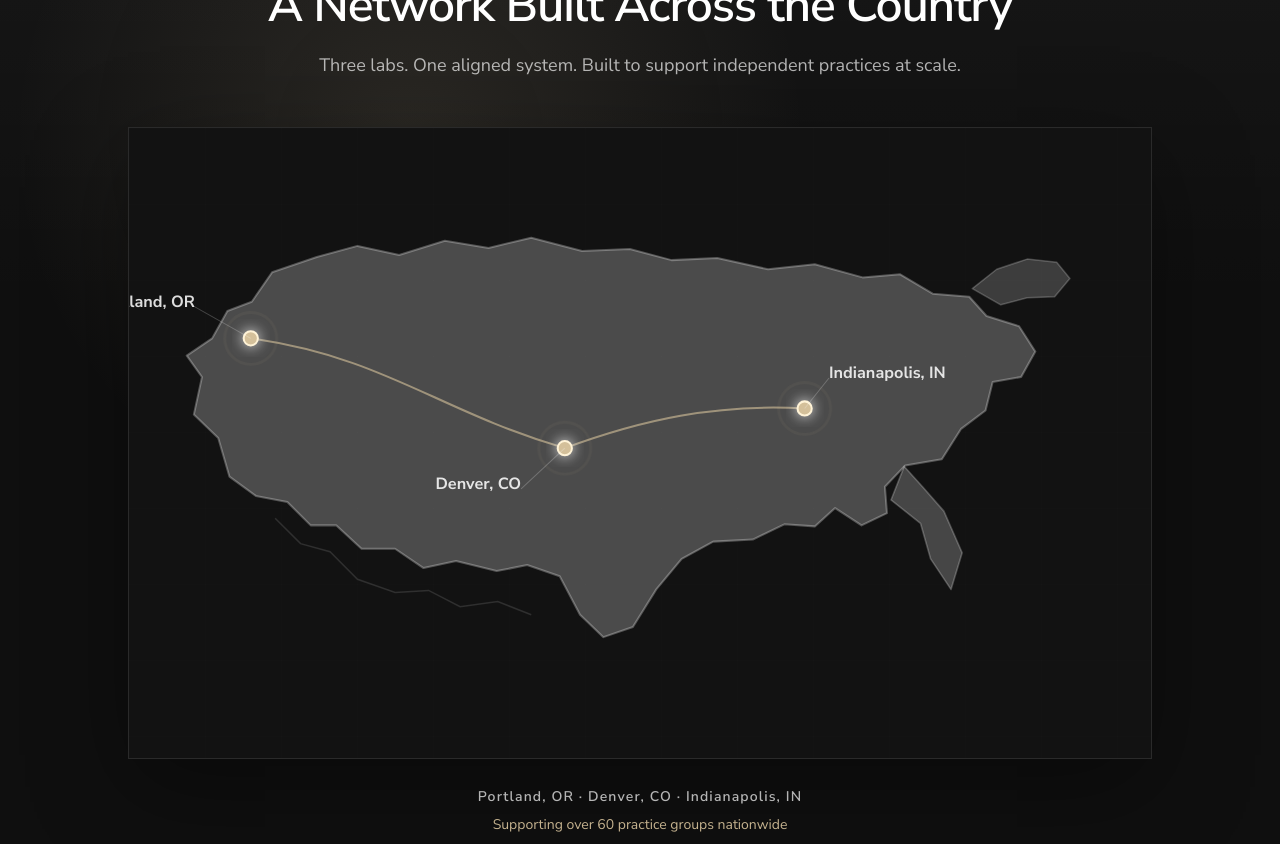
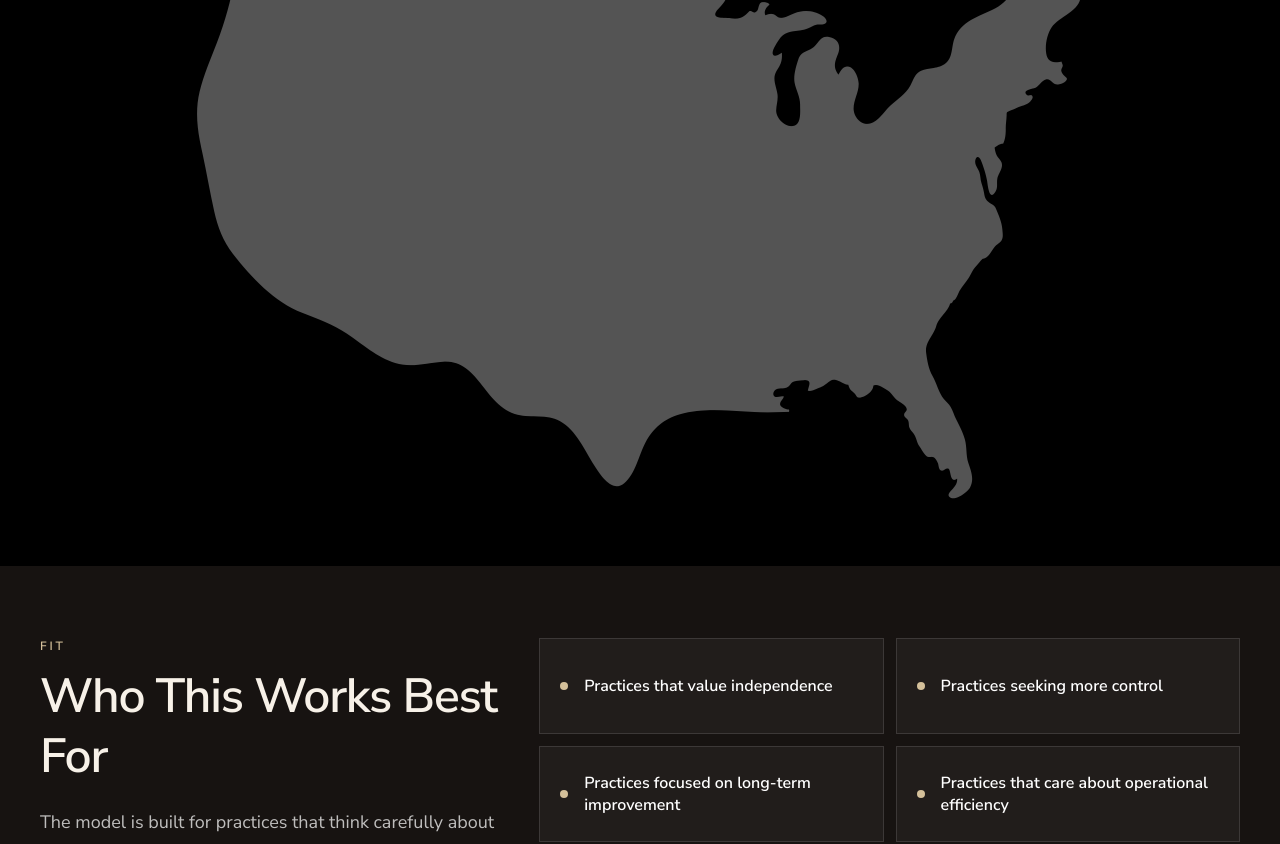
Before and after one commit to jimdayok/artisan-site, a Next.js app: page /artisan-model in a window 1280 px wide. Shown: the part 4980-5824 px from the top of the page. Built offline with nearby package versions, Linux system fonts and the light colour scheme.

Commit message:
update homepage layout and artisan model

```diff
--- a/app/components/NetworkMap.tsx
+++ b/app/components/NetworkMap.tsx
@@ -1,170 +1,15 @@
-const labLocations = [
-  {
-    city: "Portland, OR",
-    x: 117,
-    y: 207,
-    labelX: 62,
-    labelY: 176,
-  },
-  {
-    city: "Denver, CO",
-    x: 426,
-    y: 315,
-    labelX: 383,
-    labelY: 355,
-  },
-  {
-    city: "Indianapolis, IN",
-    x: 662,
-    y: 276,
-    labelX: 686,
-    labelY: 246,
-  },
-];
+import Image from "next/image";
 
 export default function NetworkMap() {
-  const [portland, denver, indianapolis] = labLocations;
-
   return (
-    <section
-      id="network-map"
-      data-theme="dark"
-      className="relative overflow-hidden border-y border-white/10 bg-[#0f0f0f] px-5 py-16 text-white md:px-8 md:py-20 lg:px-10"
-    >
-      <div className="absolute inset-0 bg-[radial-gradient(circle_at_32%_26%,rgba(212,192,154,0.12),transparent_34%),linear-gradient(180deg,rgba(255,255,255,0.035),transparent_42%)]" />
-      <div className="relative mx-auto max-w-7xl">
-        <div className="mx-auto max-w-3xl text-center">
-          <p className="text-xs font-semibold uppercase tracking-[0.24em] text-[#d4c09a]">
-            National Footprint
-          </p>
-          <h2 className="mt-3 text-3xl font-semibold leading-tight tracking-tight md:text-5xl">
-            A Network Built Across the Country
-          </h2>
-          <p className="mx-auto mt-4 max-w-2xl text-base leading-7 text-white/68 md:text-lg">
-            Three labs. One aligned system. Built to support independent practices
-            at scale.
-          </p>
-        </div>
-
-        <div className="relative mx-auto mt-10 aspect-[1.62/1] max-w-5xl overflow-hidden border border-white/10 bg-[#121212] shadow-[0_28px_90px_rgba(0,0,0,0.35)] md:mt-12">
-          <div className="absolute inset-0 bg-[linear-gradient(90deg,rgba(255,255,255,0.026)_1px,transparent_1px),linear-gradient(180deg,rgba(255,255,255,0.026)_1px,transparent_1px)] bg-[size:76px_76px] opacity-30" />
-
-          <svg
-            viewBox="0 0 1000 620"
-            role="img"
-            aria-label="United States map showing Artisan Lab Network locations in Portland, Denver, and Indianapolis"
-            className="absolute inset-0 h-full w-full"
-          >
-            <defs>
-              <filter id="network-node-glow" x="-80%" y="-80%" width="260%" height="260%">
-                <feGaussianBlur stdDeviation="7" result="blur" />
-                <feColorMatrix
-                  in="blur"
-                  type="matrix"
-                  values="1 0 0 0 0.83 0 1 0 0 0.75 0 0 1 0 0.55 0 0 0 0.9 0"
-                />
-                <feMerge>
-                  <feMergeNode />
-                  <feMergeNode in="SourceGraphic" />
-                </feMerge>
-              </filter>
-            </defs>
-
-            <path
-              d="M79 207 94 180 118 171 138 142 182 127 222 116 263 125 308 111 351 118 393 108 443 121 490 119 531 130 576 128 626 139 672 134 719 147 756 144 788 163 824 166 841 185 873 195 889 220 875 245 847 250 840 278 816 296 797 326 761 332 741 353 743 379 718 391 692 374 672 392 642 390 611 405 572 407 541 424 516 454 493 491 464 501 441 479 421 441 389 430 359 436 319 426 287 433 259 414 226 414 201 391 176 391 153 368 122 362 96 343 85 305 61 282 69 245 54 224 79 207Z"
-              fill="rgba(255,255,255,0.24)"
-              stroke="rgba(255,255,255,0.28)"
-              strokeWidth="2"
-              strokeLinejoin="round"
-            />
-            <path
-              d="M760 333 778 353 799 377 817 418 806 454 786 424 776 389 747 366Z"
-              fill="rgba(255,255,255,0.22)"
-              stroke="rgba(255,255,255,0.24)"
-              strokeWidth="1.6"
-              strokeLinejoin="round"
-            />
-            <path
-              d="M827 158 851 139 881 129 910 132 923 148 908 166 881 167 855 174Z"
-              fill="rgba(255,255,255,0.18)"
-              stroke="rgba(255,255,255,0.22)"
-              strokeWidth="1.5"
-              strokeLinejoin="round"
-            />
-            <path
-              d="M141 384 166 409 195 417 222 444 259 457 292 455 323 471 360 466 393 479"
-              fill="none"
-              stroke="rgba(255,255,255,0.12)"
-              strokeWidth="1.5"
-            />
-
-            <path
-              d={`M${portland.x} ${portland.y} C250 226 300 278 ${denver.x} ${denver.y}`}
-              fill="none"
-              stroke="rgba(212,192,154,0.62)"
-              strokeLinecap="round"
-              strokeWidth="2"
-            />
-            <path
-              d={`M${denver.x} ${denver.y} C502 287 575 271 ${indianapolis.x} ${indianapolis.y}`}
-              fill="none"
-              stroke="rgba(212,192,154,0.62)"
-              strokeLinecap="round"
-              strokeWidth="2"
-            />
-
-            {labLocations.map((location) => (
-              <g key={location.city}>
-                <circle
-                  className="aln-map-svg-pulse"
-                  cx={location.x}
-                  cy={location.y}
-                  r="18"
-                  fill="none"
-                  stroke="rgba(212,192,154,0.55)"
-                  strokeWidth="2"
-                />
-                <circle
-                  cx={location.x}
-                  cy={location.y}
-                  r="7"
-                  fill="#d4c09a"
-                  stroke="#fff3d7"
-                  strokeWidth="2"
-                  filter="url(#network-node-glow)"
-                />
-                <line
-                  x1={location.x}
-                  y1={location.y}
-                  x2={location.labelX}
-                  y2={location.labelY}
-                  stroke="rgba(255,255,255,0.22)"
-                  strokeWidth="1"
-                />
-                <text
-                  x={location.labelX}
-                  y={location.labelY}
-                  fill="rgba(255,255,255,0.86)"
-                  fontSize="16"
-                  fontWeight="700"
-                  textAnchor={location.labelX < location.x ? "end" : "start"}
-                >
-                  {location.city}
-                </text>
-              </g>
-            ))}
-          </svg>
-        </div>
-
-        <div className="mx-auto mt-7 max-w-3xl text-center">
-          <p className="text-sm font-semibold tracking-[0.08em] text-white/82">
-            Portland, OR · Denver, CO · Indianapolis, IN
-          </p>
-          <p className="mt-2 text-sm text-[#d4c09a]">
-            Supporting over 60 practice groups nationwide
-          </p>
-        </div>
-      </div>
-    </section>
+    <div className="mx-auto w-full">
+      <Image
+        src="/network-map.png"
+        alt="Artisan Lab Network Map"
+        width={1600}
+        height={900}
+        className="mx-auto h-auto w-full object-contain"
+      />
+    </div>
   );
 }
--- a/app/page.tsx
+++ b/app/page.tsx
@@ -4,6 +4,7 @@ import { useEffect, useState } from "react";
 import { AnimatePresence, motion } from "framer-motion";
 import Header from "./components/Header";
 import LabsSection from "./components/LabsSection";
+import NetworkMap from "./components/NetworkMap";
 import Footer from "./components/Footer";
 
 const ACCOUNT_APPLICATION_URL = "https://form.typeform.com/to/quuPCSff";
@@ -310,6 +311,32 @@ export default function Home() {
             >
               Get Started
             </a>
+          </div>
+        </div>
+      </section>
+
+      <section
+        id="network-map"
+        data-theme="dark"
+        className="relative bg-black px-6 py-24 text-white md:py-28"
+      >
+        <div className="mx-auto max-w-7xl">
+          <div className="mx-auto max-w-3xl text-center">
+            <div className="text-xs uppercase tracking-[0.3em] text-[#d4c09a]">
+              Our Network
+            </div>
+
+            <h2 className="mt-4 text-4xl font-semibold md:text-5xl">
+              Three Labs. One Standard.
+            </h2>
+
+            <p className="mt-4 text-lg text-white/70">
+              Our connected lab network gives you flexibility, speed, and consistency across every order.
+            </p>
+          </div>
+
+          <div className="mt-12 rounded-2xl border border-white/10 bg-white/5 p-6 shadow-2xl backdrop-blur-md md:p-10">
+            <NetworkMap />
           </div>
         </div>
       </section>
```
Also changed, not shown: public/map.png (added), public/network-map.png (added).
